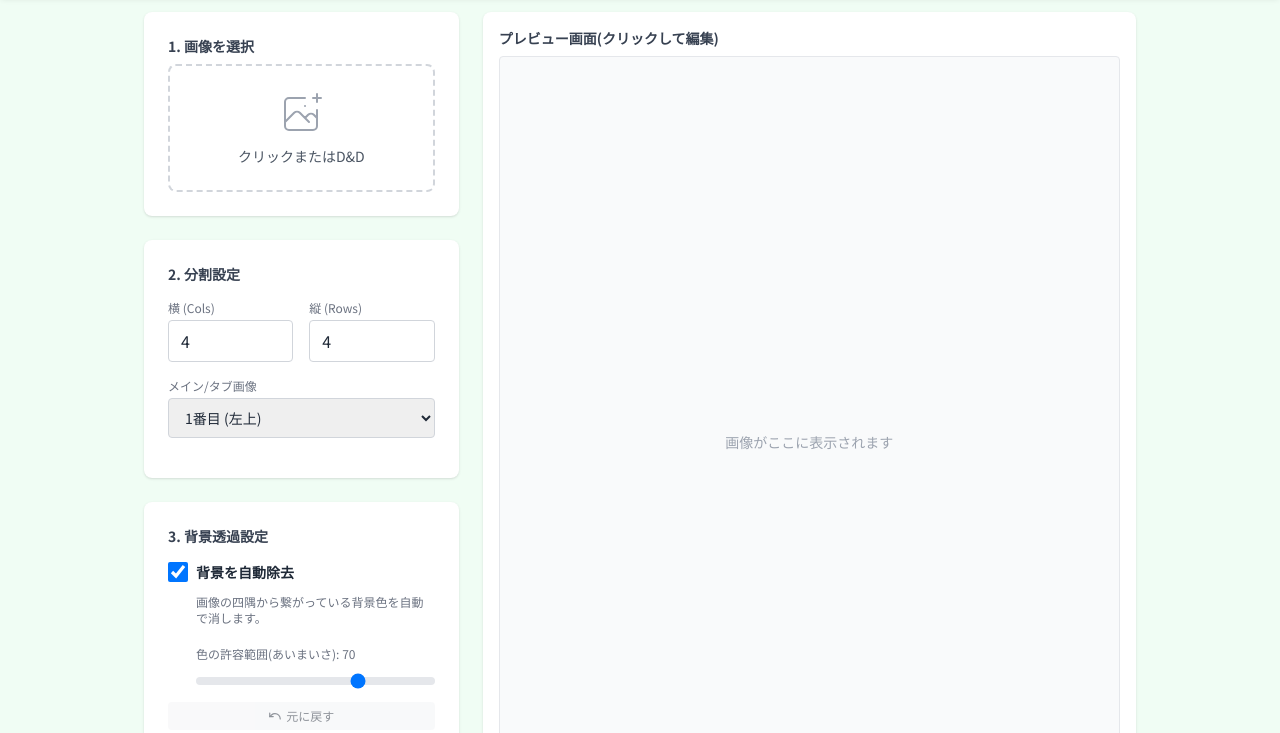
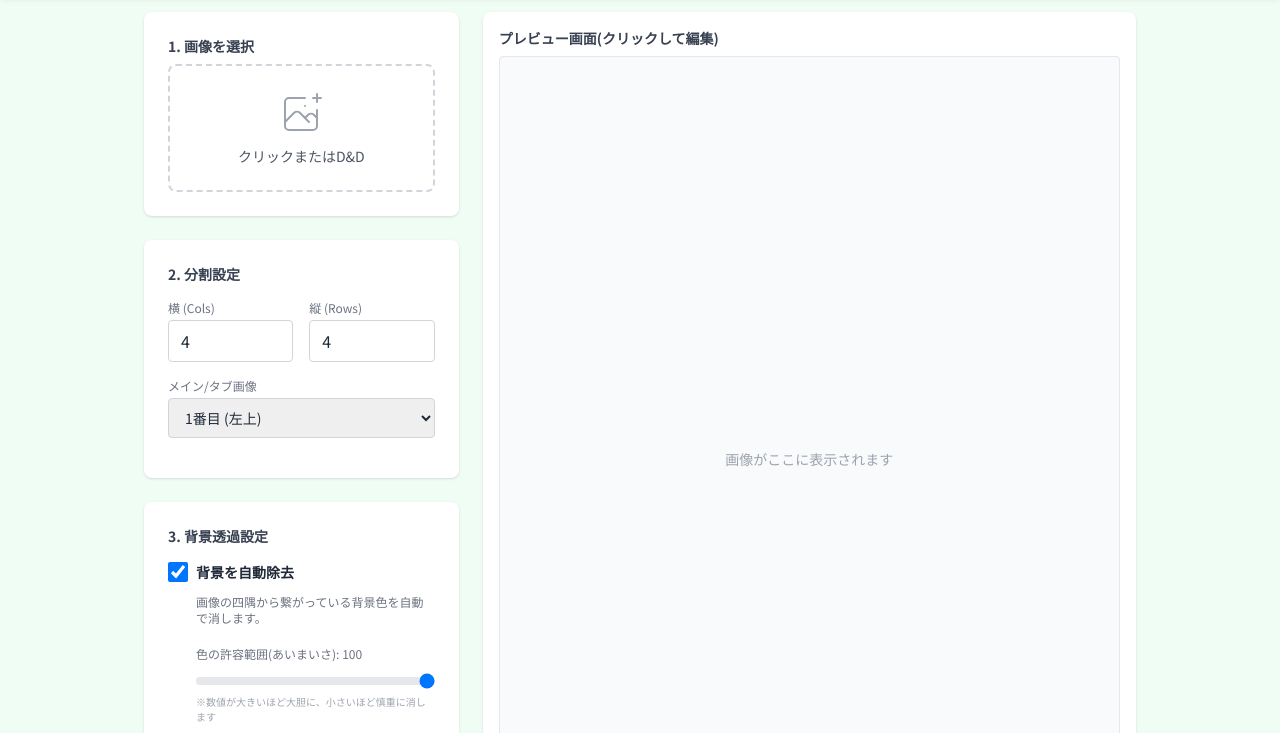
Before and after one commit to kazyhoney/LINE, a plain HTML site: page index.html in a window 1280 px wide. Shown: the part 64-797 px from the top of the page. Drawn offline with nearby package versions, Linux system fonts and the light colour scheme.

Commit message:
Update tolerance settings to max 100 and add explanation text

```diff
--- a/index.html
+++ b/index.html
@@ -167,9 +167,10 @@
 
                         <div class="ml-7 pt-2">
                             <label class="block text-xs text-gray-500 mb-1">色の許容範囲(あいまいさ): <span
-                                    id="toleranceVal">70</span></label>
-                            <input type="range" id="toleranceRange" min="5" max="99" value="70"
+                                    id="toleranceVal">100</span></label>
+                            <input type="range" id="toleranceRange" min="5" max="100" value="100"
                                 class="w-full h-2 bg-gray-200 rounded-lg appearance-none cursor-pointer">
+                            <p class="text-[10px] text-gray-400 mt-1">※数値が大きいほど大胆に、小さいほど慎重に消します</p>
                         </div>
 
                         <div class="flex gap-2">
@@ -428,10 +429,11 @@
                     <div id="magicWandPanel" class="bg-gray-50 p-2 lg:p-3 rounded hidden">
                         <div class="flex justify-between items-center mb-2">
                             <label class="text-xs font-bold text-gray-700">許容範囲</label>
-                            <span class="text-xs text-gray-500"><span id="detailToleranceVal">70</span></span>
+                            <span class="text-xs text-gray-500"><span id="detailToleranceVal">100</span></span>
                         </div>
-                        <input type="range" id="detailToleranceRange" min="5" max="99" value="70"
+                        <input type="range" id="detailToleranceRange" min="5" max="100" value="100"
                             class="w-full h-2 bg-gray-200 rounded-lg appearance-none cursor-pointer">
+                        <p class="text-[10px] text-gray-400 mt-1">※数値が大きいほど大胆に、小さいほど慎重に消します</p>
                     </div>
 
                     <!-- Position Controls (only visible when move tool is selected) -->
```
